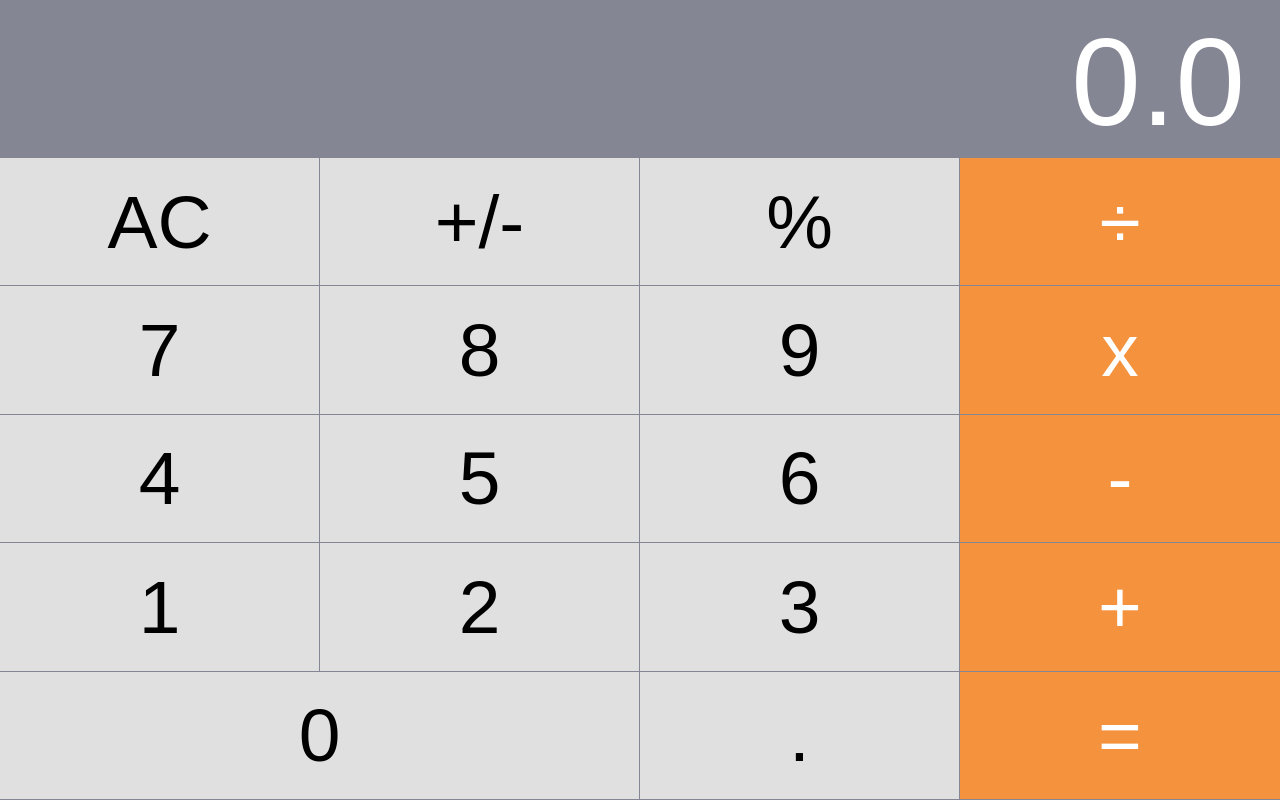
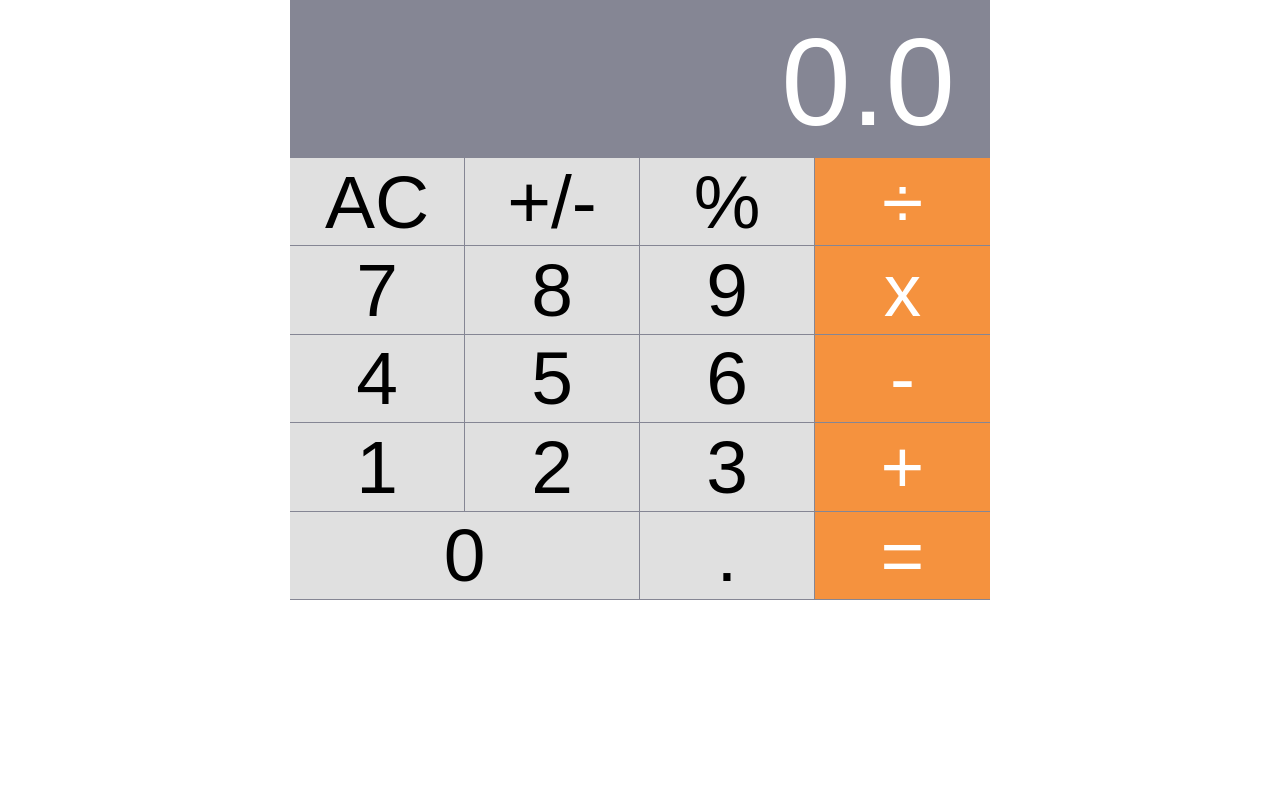
Before and after one commit to davitomix/react-calculator, a React (Create React App) app: page / in a window 1280 px wide. Built offline with nearby package versions, Linux system fonts and the light colour scheme.

Commit message:
Fixing some styling details

```diff
--- a/src/components/App.css
+++ b/src/components/App.css
@@ -2,5 +2,6 @@
   display: flex;
   flex-direction: column;
   flex-wrap: wrap;
-  height: 100%;
+  height: 600px;
+  width: 700px;
 }
--- a/src/index.css
+++ b/src/index.css
@@ -4,25 +4,17 @@ html {
 }
 
 body {
-  background-color: black;
+  background-color: #fff;
   margin: 0;
   padding: 0;
   font-family: sans-serif;
   height: 100%;
+  display: flex;
+  justify-content: center;
 }
 
 #root {
   height: 100%;
-}
-
-body .github-fork-ribbon:before {
-  background-color: #333;
-}
-
-@media screen and (max-width: 400px) {
-  .github-fork-ribbon {
-    display: none;
-  }
 }
 
 @media (min-width: 400px) and (min-height: 400px) {
```
